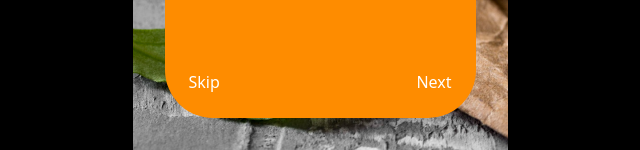
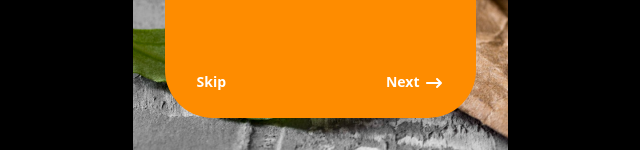
Before and after one commit to Zaid2034/GMT_FRONTEND, a React (Vite) app: page / in a window 1280 px wide. Shown: the part 650-800 px from the top of the page, without its empty margins (320-960 px from the left). Built offline with nearby package versions, Linux system fonts and the light colour scheme.

Commit message:
Feature:Added arrow in Splash Screen

```diff
--- a/src/pages/SplashScreen.jsx
+++ b/src/pages/SplashScreen.jsx
@@ -43,18 +43,42 @@ const SplashScreen = () => {
                         </div>
                     </div>
                     {count<=2?(
-                        <div className="flex justify-between text-white">
+                        <div className="flex justify-between text-white mx-2 font-semibold">
 
-                        <p className='cursor-pointer' onClick={()=>{
+                        <p className='cursor-pointer text-sm' onClick={()=>{
                             if(count>1){
                                 setCount(count-1)
                             }
                         }}>Skip</p>
-                        <p className='cursor-pointer' onClick={()=>{
-                            if(count<3){
-                                setCount(count+1)}
-                            }
-                        }>Next</p>
+                        <div className='flex justify-center items-center gap-x-1'>
+                            <p
+                            className="cursor-pointer text-sm pb-0.5 font-semibold"
+                            onClick={() => {
+                                if (count < 3) {
+                                setCount (count + 1);
+                                }
+                            }}
+                            >
+                            Next
+                            </p>
+                            <svg
+                                width="20"
+                                height="20"
+                                viewBox="0 0 20 20"
+                                fill="none"
+                                xmlns="http://www.w3.org/2000/svg"
+                                >
+                                <path
+                                    fill-rule="evenodd"
+                                    clip-rule="evenodd"
+                                    d="M12.2929 5.29289C12.6834 4.90237 13.3166 4.90237 13.7071 5.29289L17.7071 9.29289C18.0976 9.68342 18.0976 10.3166 17.7071 10.7071L13.7071 14.7071C13.3166 15.0976 12.6834 15.0976 12.2929 14.7071C11.9024 14.3166 11.9024 13.6834 12.2929 13.2929L14.5858 11H3C2.44772 11 2 10.5523 2 10C2 9.44772 2.44772 9 3 9H14.5858L12.2929 6.70711C11.9024 6.31658 11.9024 5.68342 12.2929 5.29289Z"
+                                    fill="white"
+                                />
+                            </svg>
+
+
+                        </div>
+
                     </div>
 
                     ):(<div className='flex justify-center items-center mb-4'>
```
